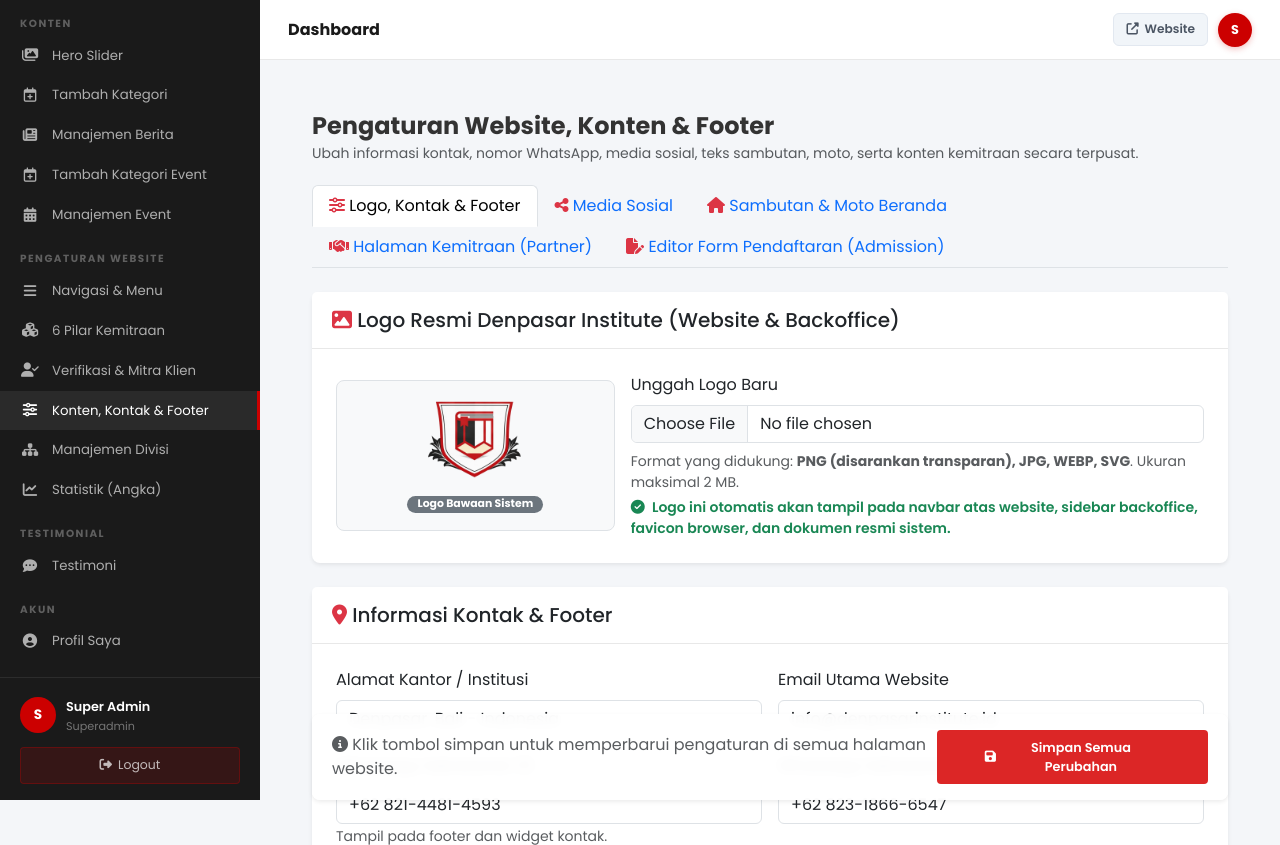
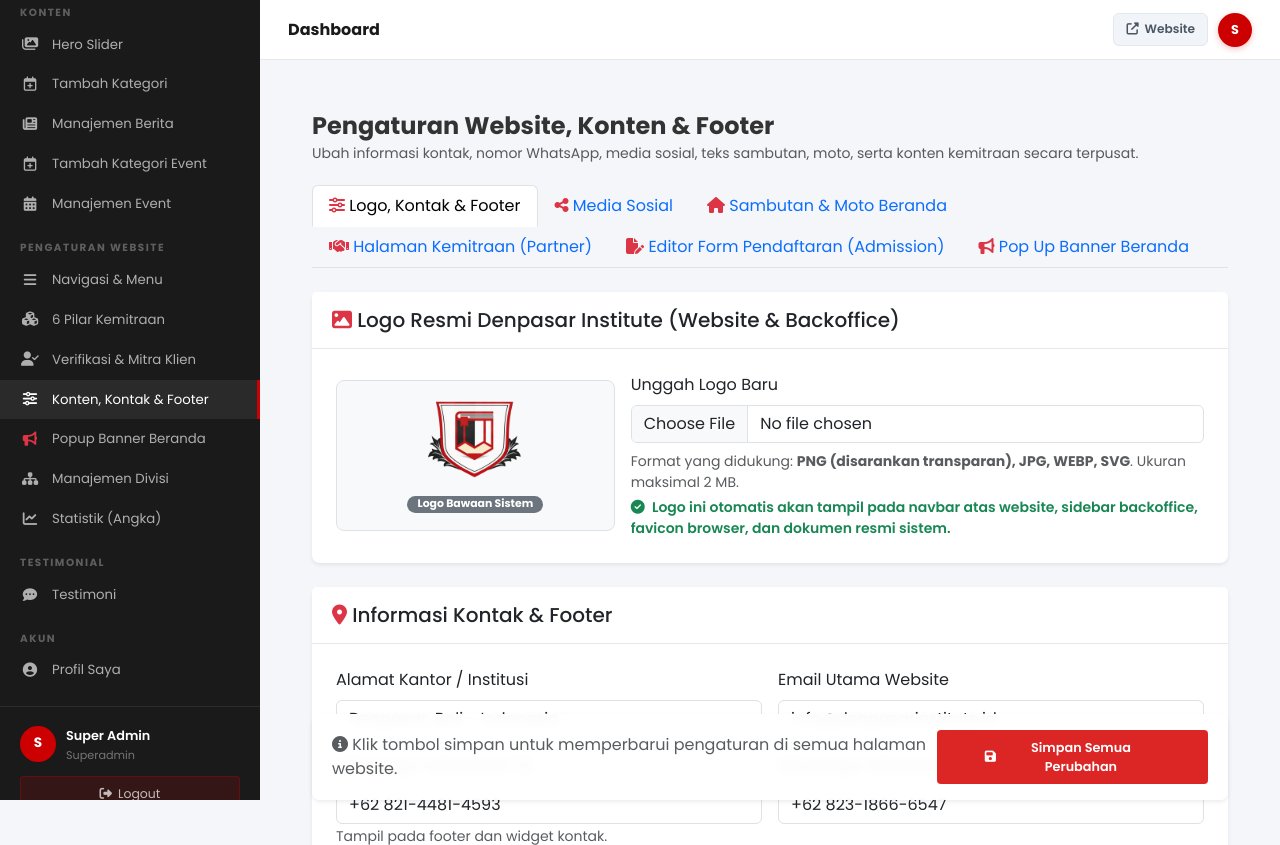
Before and after one commit to KReadyZ/denpasarinstitute, a Laravel app: page /backoffice/settings in a window 1280 px wide. Shown: the top 845 px of the page. Run offline with Laravel 12, Linux system fonts and the light colour scheme; a user stored in the database is signed in; data comes from the database, SQL or seed files in the repository; data that the repository does not hold is empty; some libraries are stand-ins or nearby versions.

Commit message:
feat(backoffice): tambahkan menu sidebar dan tab khusus Popup Banner Beranda agar mudah diakses

```diff
--- a/resources/views/backoffice/layouts/app.blade.php
+++ b/resources/views/backoffice/layouts/app.blade.php
@@ -792,8 +792,11 @@
         <span class="badge bg-warning text-dark ms-auto" style="font-size:0.7rem;font-weight:700;">{{ $pendingPartnerCount }} Baru</span>
       @endif
     </a>
-    <a href="{{ route('backoffice.settings.index') }}" class="{{ request()->routeIs('backoffice.settings.*') ? 'active' : '' }}">
+    <a href="{{ route('backoffice.settings.index') }}" class="{{ (request()->routeIs('backoffice.settings.*') && request('tab') !== 'admission' && request('tab') !== 'popup') ? 'active' : '' }}">
       <i class="fas fa-sliders-h"></i> Konten, Kontak &amp; Footer
+    </a>
+    <a href="{{ route('backoffice.settings.index', ['tab' => 'popup']) }}" class="{{ (request()->routeIs('backoffice.settings.*') && request('tab') === 'popup') ? 'active' : '' }}">
+      <i class="fas fa-bullhorn text-danger"></i> Popup Banner Beranda
     </a>
     <a href="{{ route('backoffice.divisi.index') }}" class="{{ request()->routeIs('backoffice.divisi.*') ? 'active' : '' }}">
       <i class="fas fa-sitemap"></i> Manajemen Divisi
--- a/resources/views/backoffice/settings/index.blade.php
+++ b/resources/views/backoffice/settings/index.blade.php
@@ -45,6 +45,11 @@
             <li class="nav-item" role="presentation">
                 <button class="nav-link {{ $currentTab === 'admission' ? 'active' : '' }} font-weight-bold" id="admission-tab" data-bs-toggle="tab" data-bs-target="#admission-pane" type="button" role="tab">
                     <i class="fas fa-file-pen text-danger"></i> Editor Form Pendaftaran (Admission)
+                </button>
+            </li>
+            <li class="nav-item" role="presentation">
+                <button class="nav-link {{ $currentTab === 'popup' ? 'active' : '' }} font-weight-bold" id="popup-tab" data-bs-toggle="tab" data-bs-target="#popup-pane" type="button" role="tab">
+                    <i class="fas fa-bullhorn text-danger"></i> Pop Up Banner Beranda
                 </button>
             </li>
         </ul>
@@ -610,6 +561,65 @@
                 </div>
             </div>
 
+            {{-- TAB 6: POPUP BANNER BERANDA --}}
+            <div class="tab-pane fade {{ $currentTab === 'popup' ? 'show active' : '' }}" id="popup-pane" role="tabpanel">
+                <div class="card shadow-sm border-0 mb-4">
+                    <div class="card-header bg-white py-3 d-flex justify-content-between align-items-center">
+                        <h5 class="mb-0 font-weight-bold"><i class="fas fa-bullhorn text-danger"></i> Popup Banner Pengumuman / Promosi Beranda</h5>
+                        <span class="badge bg-danger text-white px-3 py-2">Banner Sewaktu-waktu</span>
+                    </div>
+                    <div class="card-body p-4">
+                        <div class="alert alert-primary border py-3 px-3 mb-4 d-flex align-items-center gap-2">
+                            <i class="fas fa-info-circle fa-lg text-primary"></i>
+                            <div>
+                                <strong>Fitur Pop Up Banner Beranda:</strong> Banner ini akan muncul otomatis di halaman depan website ketika pengunjung membuka beranda setelah jeda waktu detik yang ditentukan. Pengunjung dapat menutupnya (tombol X) atau mengkliknya untuk menuju link yang Anda tetapkan.
+                            </div>
+                        </div>
+                        <div class="row g-3">
+                            <div class="col-md-3">
+                                <label class="form-label font-weight-bold">Status Popup Banner</label>
+                                <select name="popup_banner_active" class="form-control form-select">
+                                    <option value="1" {{ ($settings['popup_banner_active'] ?? '1') == '1' ? 'selected' : '' }}>Aktif (Tampilkan Pop Up)</option>
+                                    <option value="0" {{ ($settings['popup_banner_active'] ?? '1') == '0' ? 'selected' : '' }}>Nonaktif (Sembunyikan)</option>
+                                </select>
+                            </div>
+                            <div class="col-md-6">
+                                <label class="form-label font-weight-bold">Judul Banner Pengumuman</label>
+                                <input type="text" name="popup_banner_title" class="form-control" value="{{ $settings['popup_banner_title'] ?? 'Pendaftaran & Kolaborasi Denpasar Institute' }}" placeholder="Judul banner...">
+                            </div>
+                            <div class="col-md-3">
+                                <label class="form-label font-weight-bold">Jeda Muncul (Detik)</label>
+                                <input type="number" name="popup_banner_delay" class="form-control" value="{{ $settings['popup_banner_delay'] ?? '2' }}" min="0" max="60">
+                                <small class="text-muted">Waktu tunggu sebelum pop up muncul.</small>
+                            </div>
+
+                            <div class="col-md-6">
+                                <label class="form-label font-weight-bold">Link Tujuan Klik Banner</label>
+                                <input type="text" name="popup_banner_url" class="form-control" value="{{ $settings['popup_banner_url'] ?? '/admission' }}" placeholder="Contoh: /admission atau https://...">
+                                <small class="text-muted">Halaman yang terbuka saat pengunjung mengklik foto/gambar banner.</small>
+                            </div>
+
+                            <div class="col-md-6">
+                                <label class="form-label font-weight-bold">Upload Foto / Gambar Banner</label>
+                                @if(!empty($settings['popup_banner_image']))
+                                    <div class="mb-2 p-2 border rounded bg-light d-flex align-items-center gap-3">
+                                        <img src="{{ asset('storage/' . $settings['popup_banner_image']) }}" alt="Banner" style="max-height: 70px; border-radius: 6px;">
+                                        <div class="form-check">
+                                            <input class="form-check-input" type="checkbox" name="remove_popup_banner_image" value="1" id="removePopupBanner">
+                                            <label class="form-check-label text-danger small font-weight-bold" for="removePopupBanner">
+                                                <i class="fas fa-trash-alt me-1"></i> Hapus Gambar Banner
+                                            </label>
+                                        </div>
+                                    </div>
+                                @endif
+                                <input type="file" name="popup_banner_image" class="form-control" accept="image/jpeg,image/png,image/jpg,image/webp">
+                                <small class="text-muted">Format: JPG, PNG, WEBP (maks. 3MB). Disarankan rasio banner / poster.</small>
+                            </div>
+                        </div>
+                    </div>
+                </div>
+            </div>
+
         </div>
 
         {{-- Sticky Submit Button --}}
```
Also changed, not shown: other parts of resources/views/backoffice/settings/index.blade.php (+0 -54 lines).
